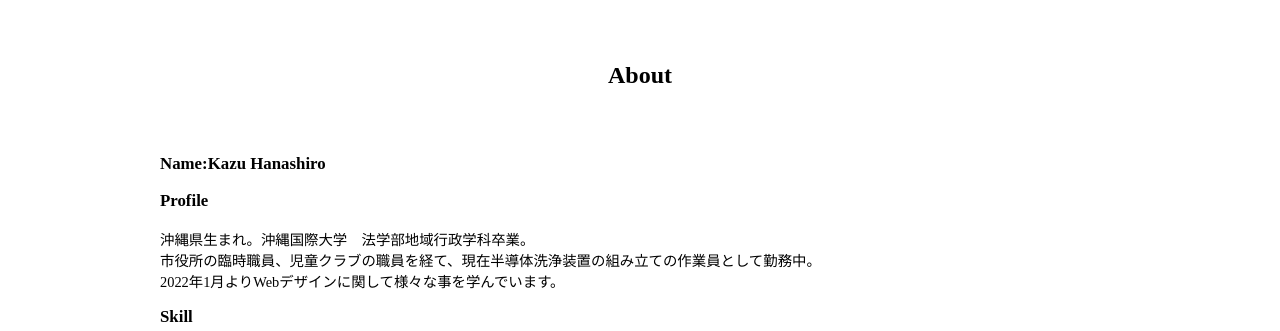
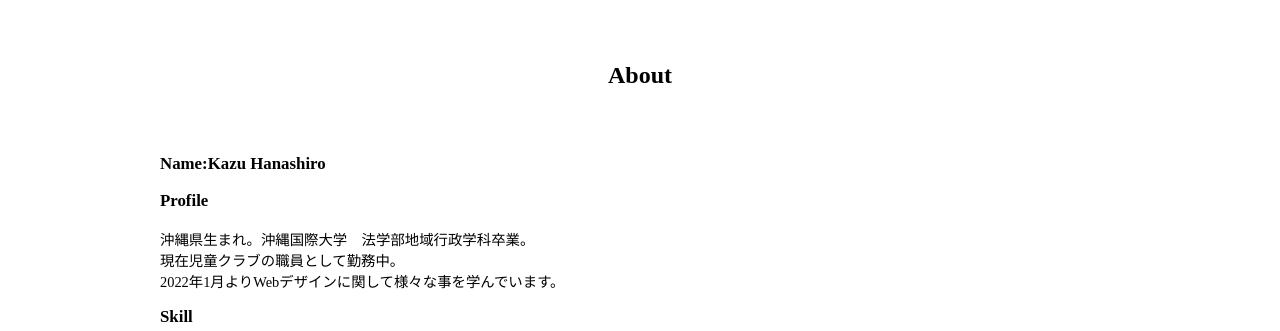
Before and after one commit to kazu010101-kzkzkz/kzkzkz91610612.github.io, a plain HTML site: page portfolio/index.html in a window 1280 px wide. Shown: the part 469-800 px from the top of the page. Drawn offline with Linux system fonts and the light colour scheme.

Commit message:
Update index.html

```diff
--- a/portfolio/index.html
+++ b/portfolio/index.html
@@ -37,7 +37,7 @@ Name:Kazu Hanashiro
 Profile
 </h3>
 <p>沖縄県生まれ。沖縄国際大学　法学部地域行政学科卒業。<br>
-市役所の臨時職員、児童クラブの職員を経て、現在半導体洗浄装置の組み立ての作業員として勤務中。<br>
+現在児童クラブの職員として勤務中。<br>
 2022年1月よりWebデザインに関して様々な事を学んでいます。
 </p>
 
```
